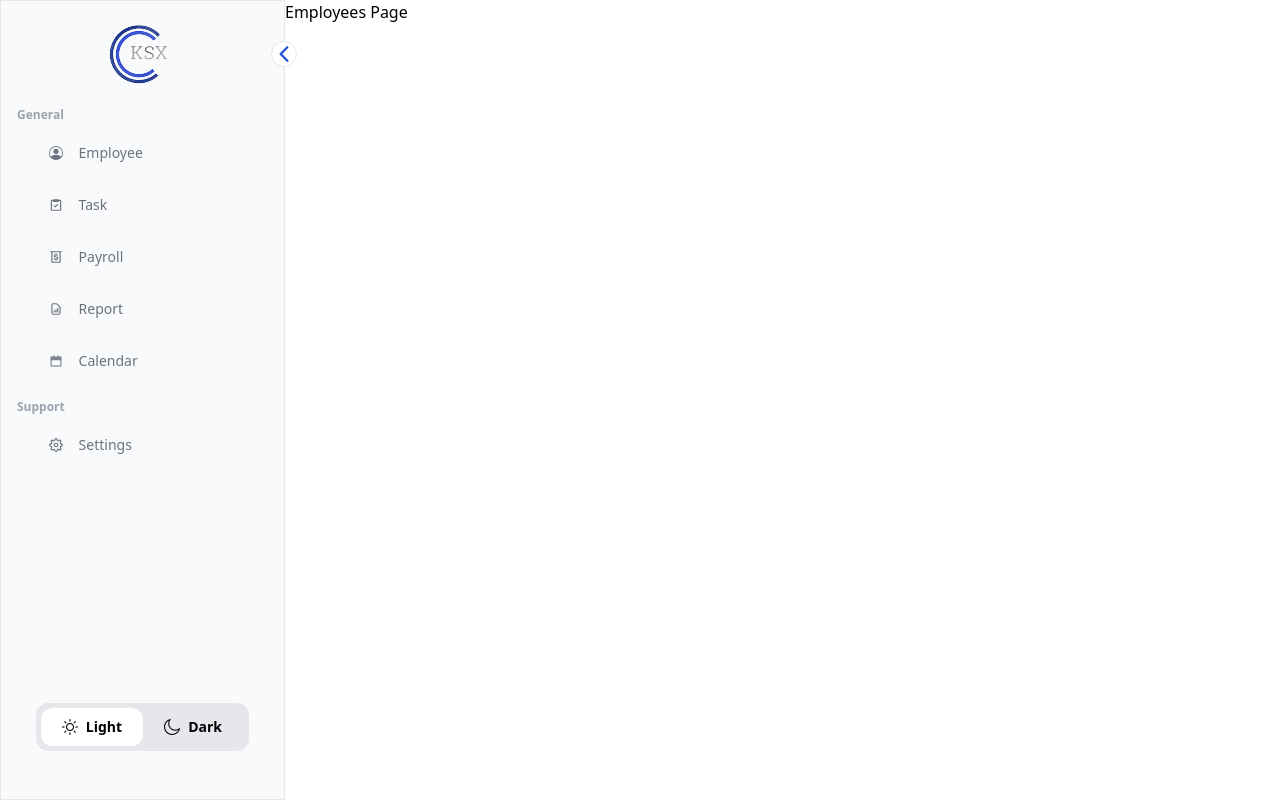
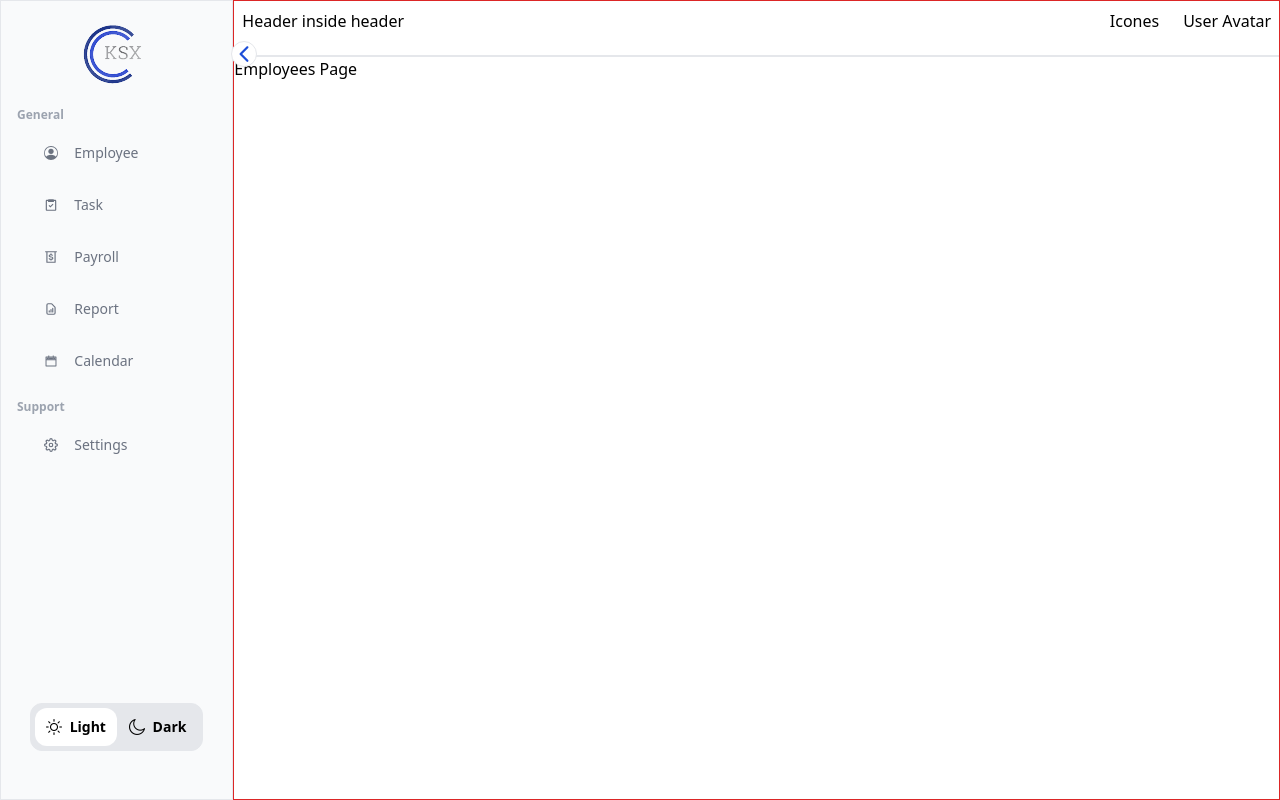
Before and after one commit to MatheusDev20/ksx-frontend, a Next.js app: page /employees in a window 1280 px wide. Built offline with nearby package versions, Linux system fonts and the light colour scheme; a web font is replaced by a local one.

Commit message:
chore: base layout

```diff
--- /dev/null
+++ b/src/app/components/Header/index.tsx
@@ -0,0 +1,20 @@
+export const Header = (): JSX.Element => {
+    return (
+        <header className='flex-1 flex justify-between border-b-2 border-solid border-gray-200 p-2 h-14'>
+        {/* Search Input */}
+        <div>
+           Header inside header
+        </div>
+
+        <div className='flex gap-6'>
+          {/* Icons */}
+          <span>Icones</span>
+          {/* Logged user Avatar */}
+
+          <div>
+            User Avatar
+          </div>
+        </div>
+      </header>
+    )
+}
--- /dev/null
+++ b/src/app/components/Layout/index.tsx
@@ -0,0 +1,14 @@
+import { Header } from "../Header"
+import { Sidebar } from "../Sidebar"
+
+export const BaseLayout = ({children}: { children: React.ReactNode }): JSX.Element => {
+   return (
+    <main className='w-full md:h-screen sm:h-100 flex'>
+        <Sidebar />
+            <div className='w-full border border-solid border-red-600'>
+                <Header />
+                {children}
+            </div>
+        </main>
+   )
+}
--- a/src/app/components/Sidebar/index.tsx
+++ b/src/app/components/Sidebar/index.tsx
@@ -21,14 +21,14 @@ export const Sidebar = (): JSX.Element => {
             </header>
 
             {expand && (
-                    <button className='absolute top-10 z-10' style={{left: '270px'}}>
+                    <button className='absolute top-10 z-10' style={{left: '230px'}}>
                     <div onClick={() => toggle(false)} className='bg-white border hover:bg-gray-200 border-solid rounded-full flex items-center'>
                         <IoIosArrowBack className='w-6 h-6 text-blue-700'/>
                     </div>
                 </button>
             )}
             {!expand && (
-                    <button className='absolute top-10 z-10' style={{left: '80px'}}>
+                    <button className='absolute top-10 z-10' style={{left: '75px'}}>
                     <div onClick={() => toggle(true)} className='bg-white border hover:bg-gray-200 border-solid rounded-full flex items-center'>
                         <GrFormNext className='w-6 h-6 text-blue-700'/>
                     </div>
--- a/src/app/dashboard/layout.tsx
+++ b/src/app/dashboard/layout.tsx
@@ -1,10 +1,10 @@
-import { Sidebar } from "../components/Sidebar";
+
+import { BaseLayout } from "../components/Layout";
 
 export default function DashboardLayout({children}: { children: React.ReactNode }) {
     return (
-    <main className='w-full md:h-screen sm:h-100 flex'>
-        <Sidebar />
+    <BaseLayout>
         {children}
-    </main>
+    </BaseLayout>
     )
 }
--- a/src/app/dashboard/page.tsx
+++ b/src/app/dashboard/page.tsx
@@ -1,24 +1,6 @@
 
 export default function Page() {
     return (
-      <>
-      <header className='flex-1 flex justify-between border-b-2 border-solid border-gray-200 p-2 h-16'>
-
-        {/* Search Input */}
-        <div>
-           Header inside header
-        </div>
-
-        <div className='flex gap-6'>
-          {/* Icons */}
-          <span>Icones</span>
-          {/* Logged user Avatar */}
-
-          <div>
-            User Avatar
-          </div>
-        </div>
-      </header>
-      </>
+      <h1>Dashboard</h1>
     )
 }
--- a/src/app/employees/layout.tsx
+++ b/src/app/employees/layout.tsx
@@ -1,10 +1,9 @@
-import { Sidebar } from "../components/Sidebar";
+import { BaseLayout } from "../components/Layout";
 
-export default function EmployeesLayout ({ children }: { children: React.ReactNode }): JSX.Element {
+export default function EmployeesLayout({children}: { children: React.ReactNode }) {
     return (
-        <main className='w-full md:h-screen sm:h-100 flex'>
-            <Sidebar />
-            {children}
-        </main>
-        )
+    <BaseLayout>
+        {children}
+    </BaseLayout>
+    )
 }
--- a/src/app/layout.tsx
+++ b/src/app/layout.tsx
@@ -1,4 +1,3 @@
-import { Sidebar } from './components/Sidebar'
 import './global.css'
 
 export const metadata = {
@@ -16,6 +15,7 @@ export default function RootLayout({
       <head>
         <link rel="stylesheet" href="https://rsms.me/inter/inter.css"/>
         <link rel="preconnect" href="https://fonts.googleapis.com" />
+        <link rel="icon" href="./app/assets/imgs/logo1.png" sizes="any" />
       </head>
       <body>
         {children}
```
